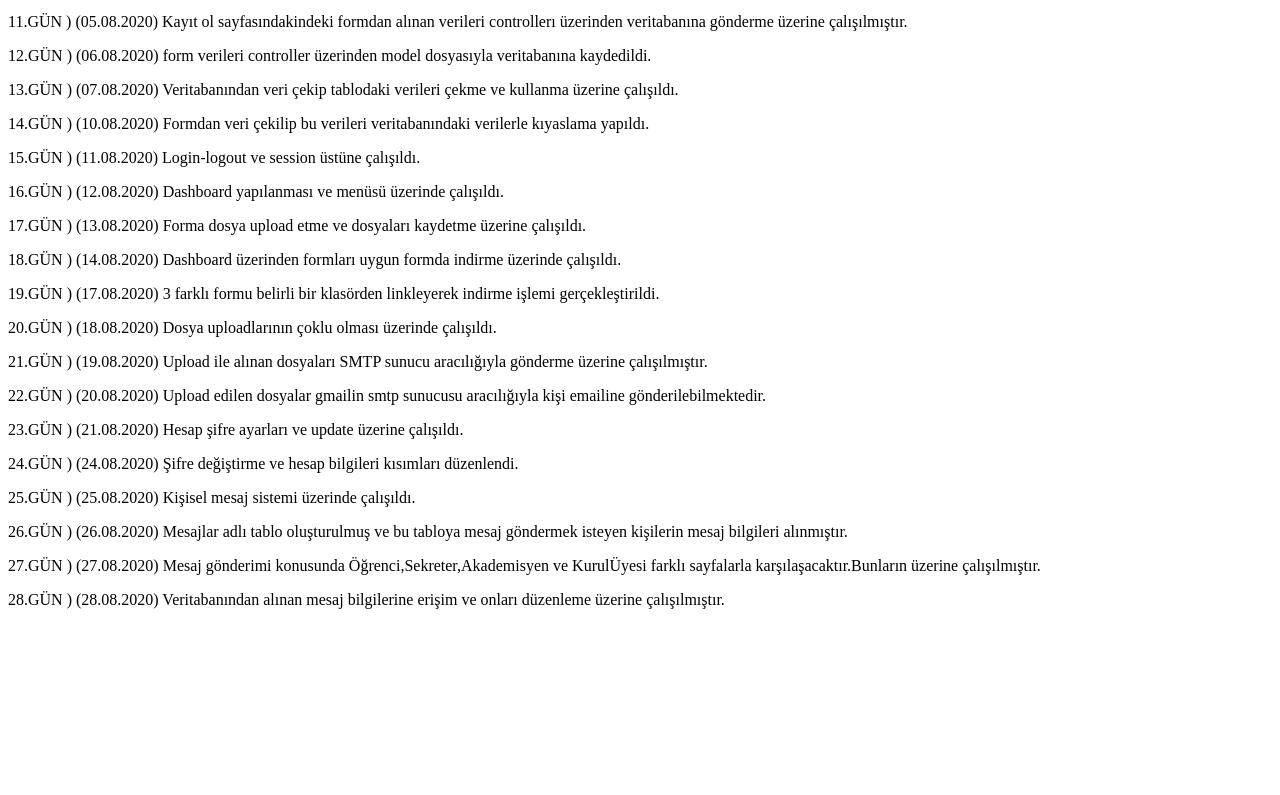
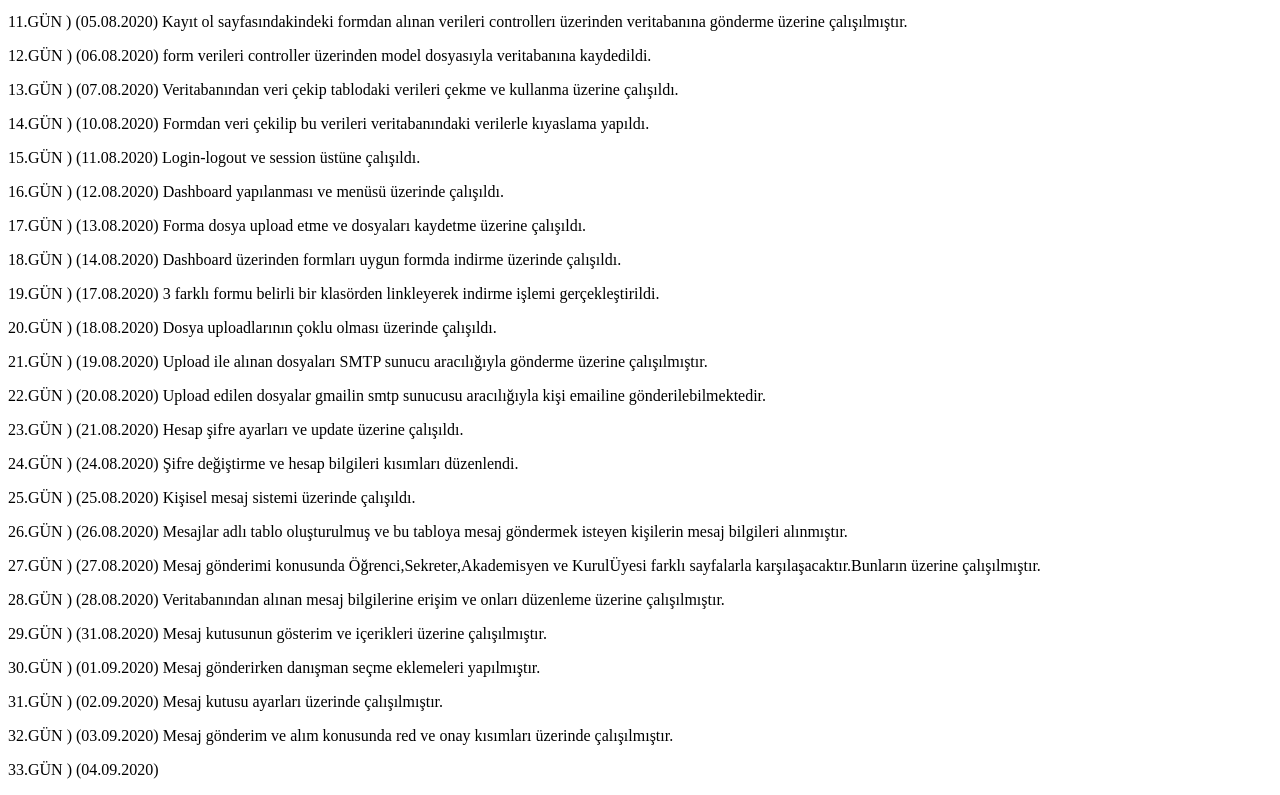
Before and after one commit to Veklor/Veklor.github.io, a plain HTML site: page index.html in a window 1280 px wide. Shown: the part 361-1156 px from the top of the page. Before the commit the page ends 986 px from the top, so only its background shows below. Drawn offline with Linux system fonts and the light colour scheme.

Commit message:
03.09.2020

```diff
--- a/index.html
+++ b/index.html
@@ -97,6 +97,21 @@
 <p>
     28.GÜN ) (28.08.2020) Veritabanından alınan mesaj bilgilerine erişim ve onları düzenleme üzerine çalışılmıştır.
 </p>
+<p>
+    29.GÜN ) (31.08.2020) Mesaj kutusunun gösterim ve içerikleri üzerine çalışılmıştır.
+</p>
+<p>
+    30.GÜN ) (01.09.2020) Mesaj gönderirken danışman seçme eklemeleri yapılmıştır.
+</p>
+<p>
+    31.GÜN ) (02.09.2020) Mesaj kutusu ayarları üzerinde çalışılmıştır.
+</p>
+<p>
+    32.GÜN ) (03.09.2020) Mesaj gönderim ve alım konusunda red ve onay kısımları üzerinde çalışılmıştır.
+</p>
+<p>
+    33.GÜN ) (04.09.2020)
+</p>
 
 
 </body>
```
